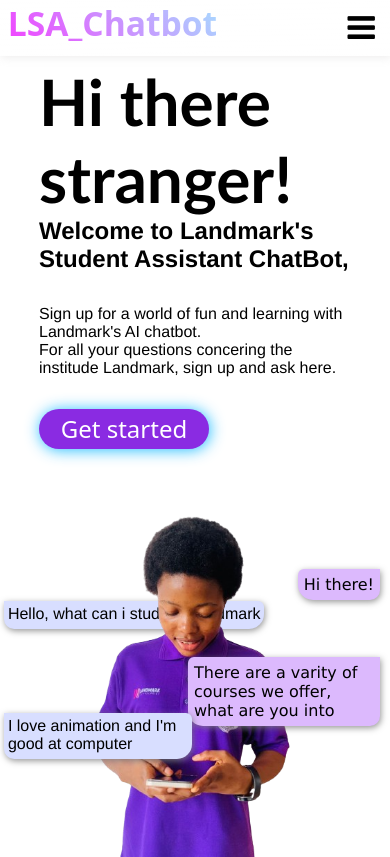
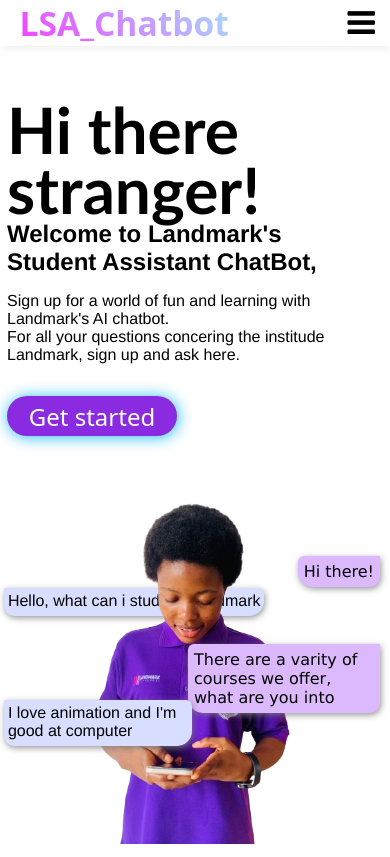
Before and after one commit to Itzzyee47/GenZylla, a Flask app: page / in a window 390 px wide. Run offline with Flask 3, Linux system fonts and the light colour scheme; some libraries are stand-ins or nearby versions.

Commit message:
interface refinements2

```diff
--- a/static/css/chatpage.css
+++ b/static/css/chatpage.css
@@ -362,13 +362,16 @@
         padding: 0 10%;
     }
     .chat-container {
-        width: 83%;
+        width: 88%;
         padding: 2px;
         justify-content: space-between;
     }
     .chat-container>ul{
         padding:0;
         margin:0;
+    }
+    .convo {
+        width: 90%;
     }
     .side-bar{
         display: none;
--- a/static/css/landing.css
+++ b/static/css/landing.css
@@ -371,16 +371,20 @@
         height: 100%
     }
     .welcomeText{
-        width: 80%;
+        width: 95%;
         margin-left: 0;
         margin-top: 1rem;
-        padding: 0 10%;
+        padding: 0 7px;
     }
     .I2 {
         font-size: 1.5rem;
     }
     .I1{
         margin-top: 12vw;
+        line-height: 60px;
+    }
+    .prase {
+        margin-top: 1rem;
     }
     .welImg{
         width: 100%;
@@ -404,8 +408,7 @@
     }
     .logo{
         font-size: 2.1rem;
-        margin-left: 2%;
-        margin-bottom: 10px;
+
     }
     .pages{
         font-weight: 700;
```
Also changed, not shown: templates/chatpage.html (+7 -6 lines).
